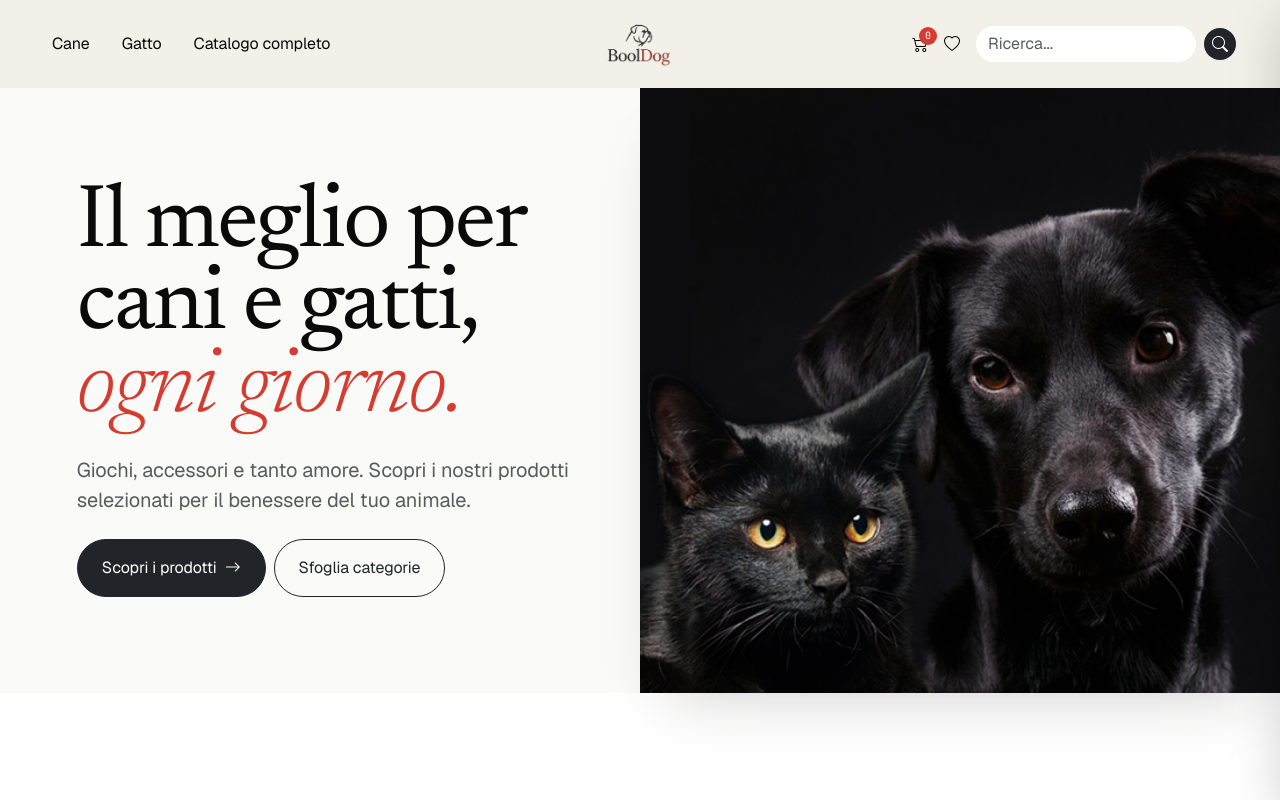
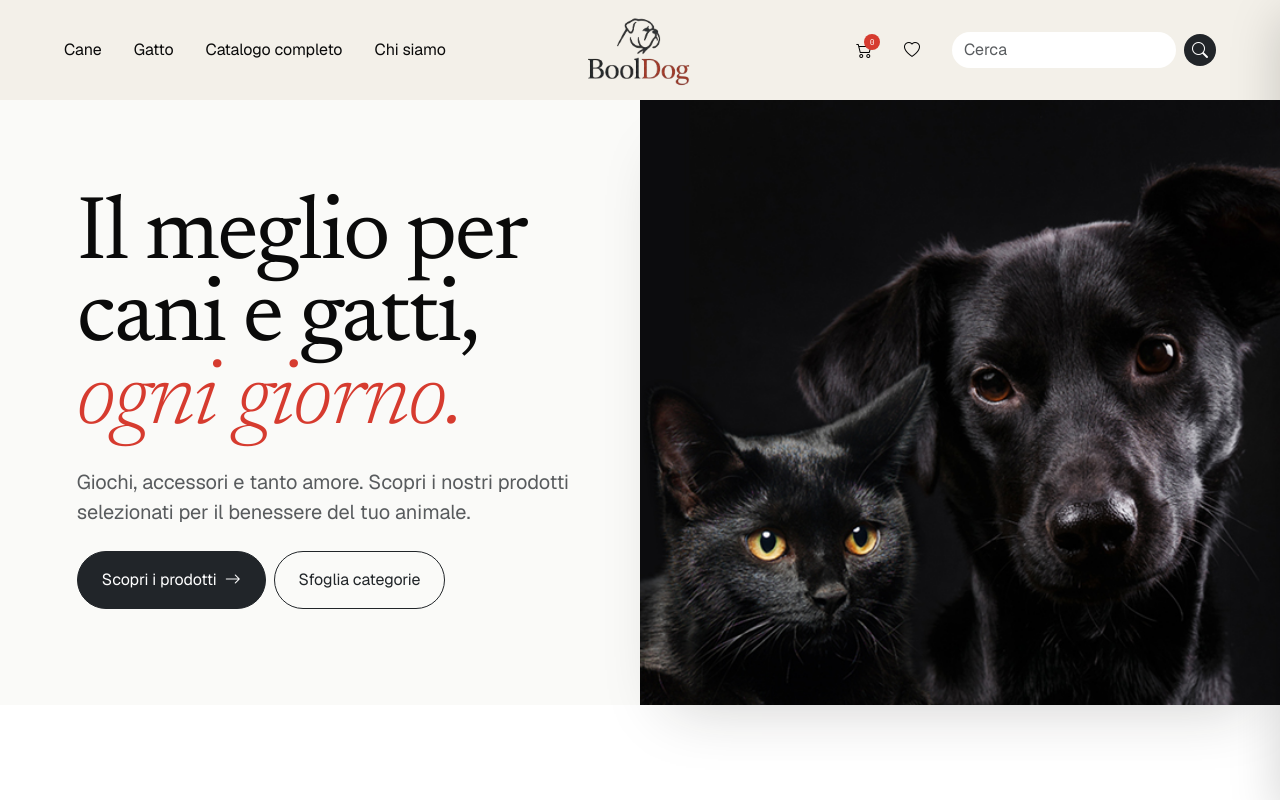
Before and after one commit to Carlo-Falanga/booldog-project-work, a React app in the folder frontend/: page / in a window 1280 px wide. Shown: the top 800 px of the page. Built offline with nearby package versions, Linux system fonts and the light colour scheme; no server answers; the HTML template or start-up script is replaced by a standard one.

Commit message:
refactor: update Navbar and CartContext for improved aside management and styling adjustments

```diff
--- a/frontend/src/components/Navbar.jsx
+++ b/frontend/src/components/Navbar.jsx
@@ -11,7 +11,7 @@ import booldog_logo from "../assets/logo/Booldog_logo.png";
 import { useEffect, useState } from "react";
 
 export default function Navbar() {
-  const { cart, setAsideCart } = useGlobal();
+  const { cart, setAsideCart, setAsideNav } = useGlobal();
 
   const navigate = useNavigate();
   const location = useLocation();
@@ -40,7 +40,117 @@ export default function Navbar() {
   }
 
   return (
-    <section className="navbar_custom_bg position-sticky top-0 z-2 px-4 py-2">
+    <>
+      <nav className="nav-main position-sticky top-0 z-2 px-lg-3 px-xl-5 py-3 d-flex flex-wrap align-items-center justify-content-between">
+        <div className="d-block d-lg-none">
+          <button onClick={() => setAsideCart(true)} className="btn border-0 p-3">
+            <i className="d-flex bi bi-list fs-2"></i>
+          </button>
+        </div>
+
+        <Link to="/" className="nav-logo">
+          <img src={booldog_logo} alt="Booldog Logo" />
+        </Link>
+
+
+        {/* nav aside mobile */}
+        <div className="nav-aside me-lg-auto p-3 p-lg-0">
+          <ul className="d-flex flex-wrap list-unstyled mb-0 text-center text-lg-start">
+            <li className="col-12 col-lg-auto p-3">
+              <NavLink to="/products/animal/cane" className="text-decoration-none text-reset">
+                Cane
+              </NavLink>
+            </li>
+            <li className="col-12 col-lg-auto p-3">
+              <NavLink to="/products/animal/gatto" className="text-decoration-none text-reset">
+                Gatto
+              </NavLink>
+            </li>
+            <li className="col-12 col-lg-auto p-3">
+              <NavLink to="/products" className="text-decoration-none text-reset">
+                Catalogo completo
+              </NavLink>
+            </li>
+            <li className="col-12 col-lg-auto p-3">
+              <NavLink to="/chi-siamo" className="text-decoration-none text-reset">
+                Chi siamo
+              </NavLink>
+            </li>
+          </ul>
+        </div>
+        {/* end nav aside mobile */}
+
+        <div className="">
+          <div className="row g-0 align-items-center justify-content-center">
+            <div className="col-auto p-3">
+              <div onClick={() => setAsideCart(true)} className="d-none d-lg-block position-relative cursor-pointer">
+                <i className="bi bi-cart2 text-black d-flex"></i>
+                <span className="cart_badge position-absolute top-0 start-100 translate-middle rounded-circle d-block aspect-ratio-1x1 text-white text-center">
+                  {cart.reduce((acc, item) => acc + item.quantity, 0)}
+                </span>
+              </div>
+              <Link to="/cart" className="d-lg-none d-block position-relative text-decoration-none">
+                <i className="bi bi-cart2 text-black d-flex"></i>
+                <span className="cart_badge position-absolute top-0 start-100 translate-middle rounded-circle d-block aspect-ratio-1x1 text-white text-center">
+                  {cart.reduce((acc, item) => acc + item.quantity, 0)}
+                </span>
+              </Link>
+            </div>
+            <div className="col-auto p-3">
+              <Link to="/wishlist" className="text-decoration-none">
+                <i className="bi bi-heart text-black d-flex"></i>
+              </Link>
+            </div>
+          </div>
+        </div>
+
+        {/* search */}
+        <div className="col-12 col-lg-3 p-3">
+          <form onSubmit={handleSubmit} className="d-flex align-items-center">
+            <input
+              type="text"
+              className="form-control me-2 rounded-pill border-0 col"
+              placeholder="Cerca"
+              value={search}
+              onChange={(e) => setSearch(e.target.value)}
+            />
+            <div className="col-auto">
+              <button className="btn btn-dark border-0 p-2 rounded-circle aspect-ratio-1x1">
+                <i className="d-flex bi bi-search text-white"></i>
+              </button>
+            </div>
+          </form>
+        </div>
+        {/* end search */}
+
+
+      </nav>
+
+
+
+
+
+
+
+
+
+
+
+
+
+
+
+
+
+
+
+
+
+
+
+
+
+      {/* <section className="navbar_custom_bg position-sticky top-0 z-2 px-4 py-2">
         <div className="container-fluid">
           <nav className="navbar navbar-expand-lg position-relative d-flex align-items-center ">
             <Link
@@ -171,6 +281,7 @@ export default function Navbar() {
             </div>
           </nav>
         </div>
-    </section>
+      </section> */}
+    </>
   );
 }
--- a/frontend/src/context/CartContext.jsx
+++ b/frontend/src/context/CartContext.jsx
@@ -11,17 +11,21 @@ export function CartContextProvider({ children }) {
   // aside cart
   const [asideCart, setAsideCart] = useState(false);
 
+  // aside nav
+  const [asideNav, setAsideNav] = useState(false);
+
   useEffect(() => {
     setAsideCart(false)
+    setAsideNav(false)
   }, [location.pathname])
 
   useEffect(() => {
-    if (asideCart) {
-      document.body.classList.add("overflow-hidden", "aside-cart-open");
+    if (asideCart || asideNav) {
+      document.body.classList.add("overflow-hidden", "aside-open");
     } else {
-      document.body.classList.remove("overflow-hidden", "aside-cart-open");
+      document.body.classList.remove("overflow-hidden", "aside-open");
     }
-  }, [asideCart]);
+  }, [asideCart, asideNav]);
 
   // cart
   const cartArr = [];
--- a/frontend/src/index.css
+++ b/frontend/src/index.css
@@ -410,13 +410,12 @@ main {
 }
 
 .cart_badge {
-  transform: translate(50%, -50%);
-  width: 18px;
-  height: 18px;
+  width: 16px;
+  height: 16px;
   background-color: var(--bool-forest);
   font-family: var(--bool-font-mono);
-  font-size: 10px;
-  line-height: 18px;
+  font-size: 8px;
+  line-height: 16px;
 }
 
 .my-custom-table td,
@@ -600,6 +599,18 @@ main {
 
 }
 
+
+
+/* NAVBAR */
+
+.nav-main {
+  background: rgba(242, 238, 230, 0.86);
+}
+
+.nav-main img {
+  width: 128px;
+}
+
 /* ASIDE CART */
 
 .overlay {
@@ -608,7 +619,7 @@ main {
   transition: all .5s ease-in-out;
 }
 
-aside {
+.aside-cart {
   max-width: 90%;
   min-width: 560px;
   right: 0;
@@ -616,16 +627,56 @@ aside {
   transition: all .5s ease-in-out;
 }
 
-.aside-cart-open {
+@media (min-width: 992px) {
 
-  aside {
-    transform: translateX(0);
+  .nav-logo {
+    position: absolute;
+    top: 50%;
+    left: 50%;
+    transform: translate(-50%, -50%);
   }
 
-  .overlay {
-    visibility: visible;
-    opacity: .5;
+  .aside-open {
+
+    .aside-cart {
+      transform: translateX(0);
+    }
+
+    .overlay {
+      visibility: visible;
+      opacity: .5;
+    }
+
   }
+
+}
+
+@media (max-width: 991px) {
+
+  .nav-aside {
+    background-color: rgb(255, 255, 255);
+    position: fixed;
+    top: 0;
+    right: 0;
+    bottom: 0;
+    z-index: 100;
+    width: calc(100% - 96px);
+    transform: translateX(100%);
+    transition: all .5s ease-in-out;
+    font-size: 24px;
+
+  }
+
+  .aside-open {
+
+    .nav-aside {
+      transform: translateX(0);
+    }
+
+  }
+
+
+
 }
 
 /* FOOTER */
```
Lines whose indentation alone changed are shown as unchanged.
